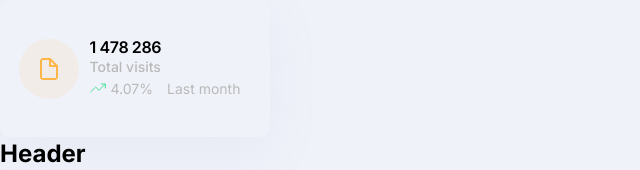
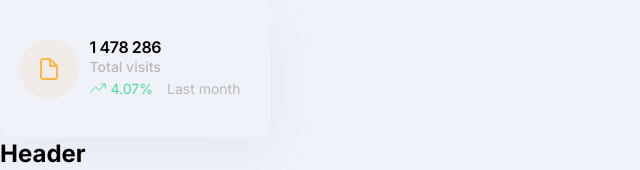
Before and after one commit to alexanchek/dashboard, a Next.js app: page / in a window 1280 px wide. Shown: the top 170 px of the page, without its empty margins (0-640 px from the left). Built offline with nearby package versions, Linux system fonts and the light colour scheme.

Commit message:
feat: added color to text according to value in smallcard

```diff
--- a/components/SmallCard/SmallCard.module.scss
+++ b/components/SmallCard/SmallCard.module.scss
@@ -9,8 +9,6 @@
   box-shadow: 0px 15px 50px rgba(160, 163, 189, 0.1);
   border-radius: 10px;
   background-color: var(--white);
-
-
 }
 
 .title {
@@ -42,3 +40,15 @@
 .percent {
   margin-right: 10px;
 }
+
+.green {
+  color: var(--success);
+}
+
+.yellow {
+  color: var(--warning);
+}
+
+.red {
+  color: var(--danger);
+}
--- a/components/SmallCard/SmallCard.tsx
+++ b/components/SmallCard/SmallCard.tsx
@@ -41,7 +41,16 @@ const SmallCard: FC<CardProps> = ({
             <TrendIcon />
           </div>
           <div className={styles.text}>
-            <span className={styles.percent}>{percent}%</span> Last month
+            <span
+              className={cn(styles.percent, {
+                [styles.green]: parseFloat(percent) > 0,
+                [styles.yellow]: parseFloat(percent) === 0,
+                [styles.red]: parseFloat(percent) < 0,
+              })}
+            >
+              {percent}%
+            </span>{" "}
+            Last month
           </div>
         </div>
       </div>
```
